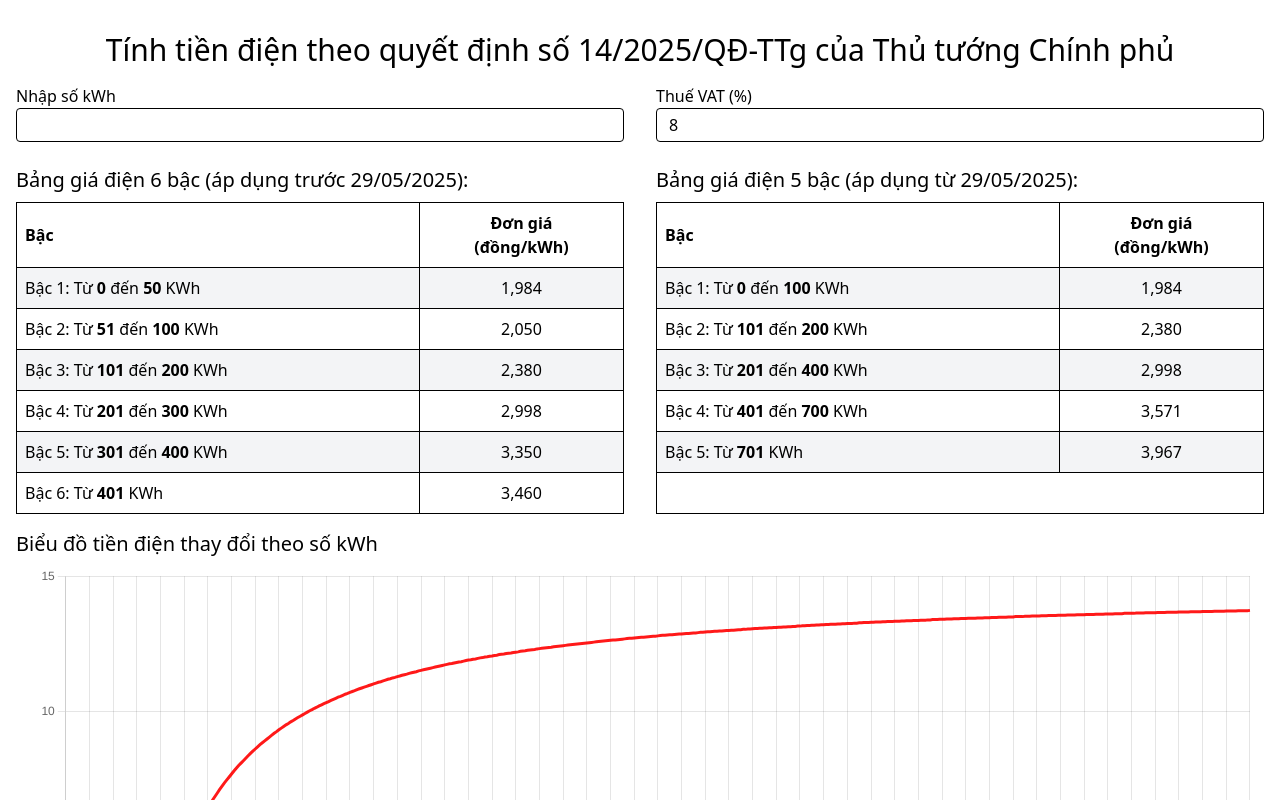
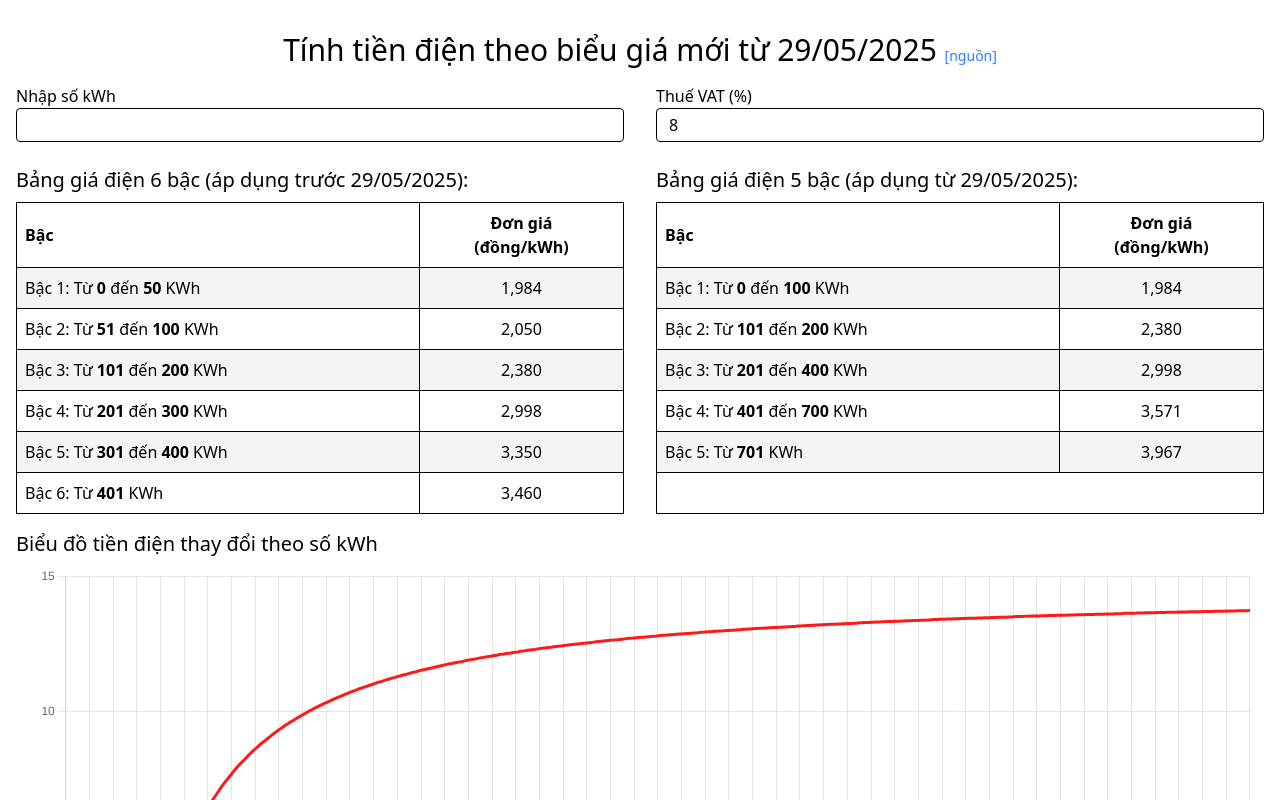
Before and after one commit to dangdungcntt/gia-dien, a Vue app: page / in a window 1280 px wide. Shown: the top 800 px of the page. Built offline with nearby package versions, Linux system fonts and the light colour scheme.

Commit message:
chore: update reference

```diff
--- a/src/App.vue
+++ b/src/App.vue
@@ -14,7 +14,7 @@ const state = reactive({
 
 <template>
   <div class="container mx-auto p-4 space-y-4">
-    <h1 class="text-center my-4 text-3xl font-medium">Tính tiền điện theo quyết định số 14/2025/QĐ-TTg của Thủ tướng Chính phủ</h1>
+    <h1 class="text-center my-4 text-3xl font-medium">Tính tiền điện theo biểu giá mới từ 29/05/2025 <a class="text-sm text-blue-500" href="https://infographics.vn/gia-ban-le-dien-sinh-hoat-giam-con-5-bac/215826.vna" target="_blank">[nguồn]</a></h1>
     <div class="grid md:grid-cols-2 gap-4 md:gap-8 mb-4">
       <div>
         <label>Nhập số kWh</label>
```
